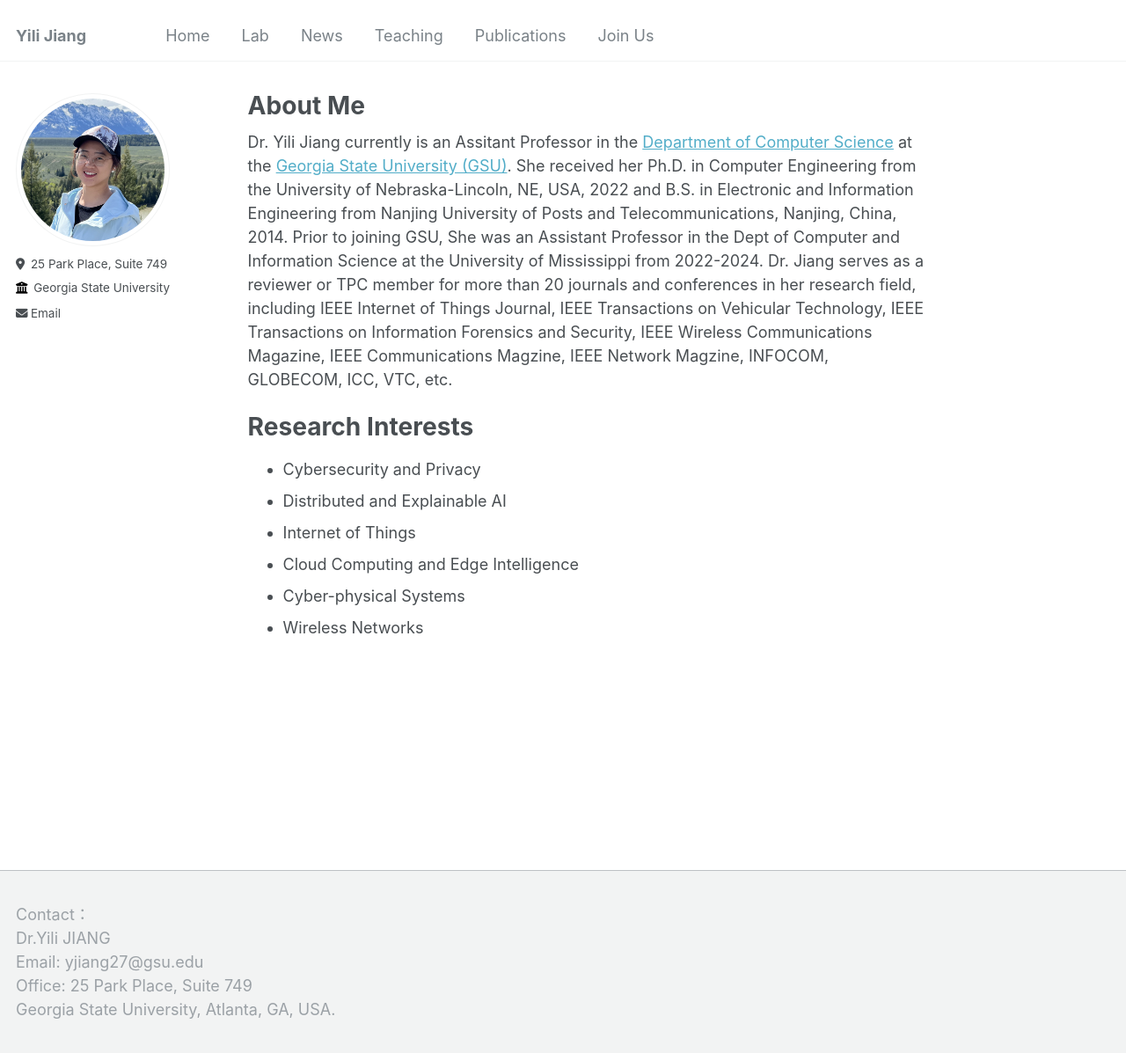
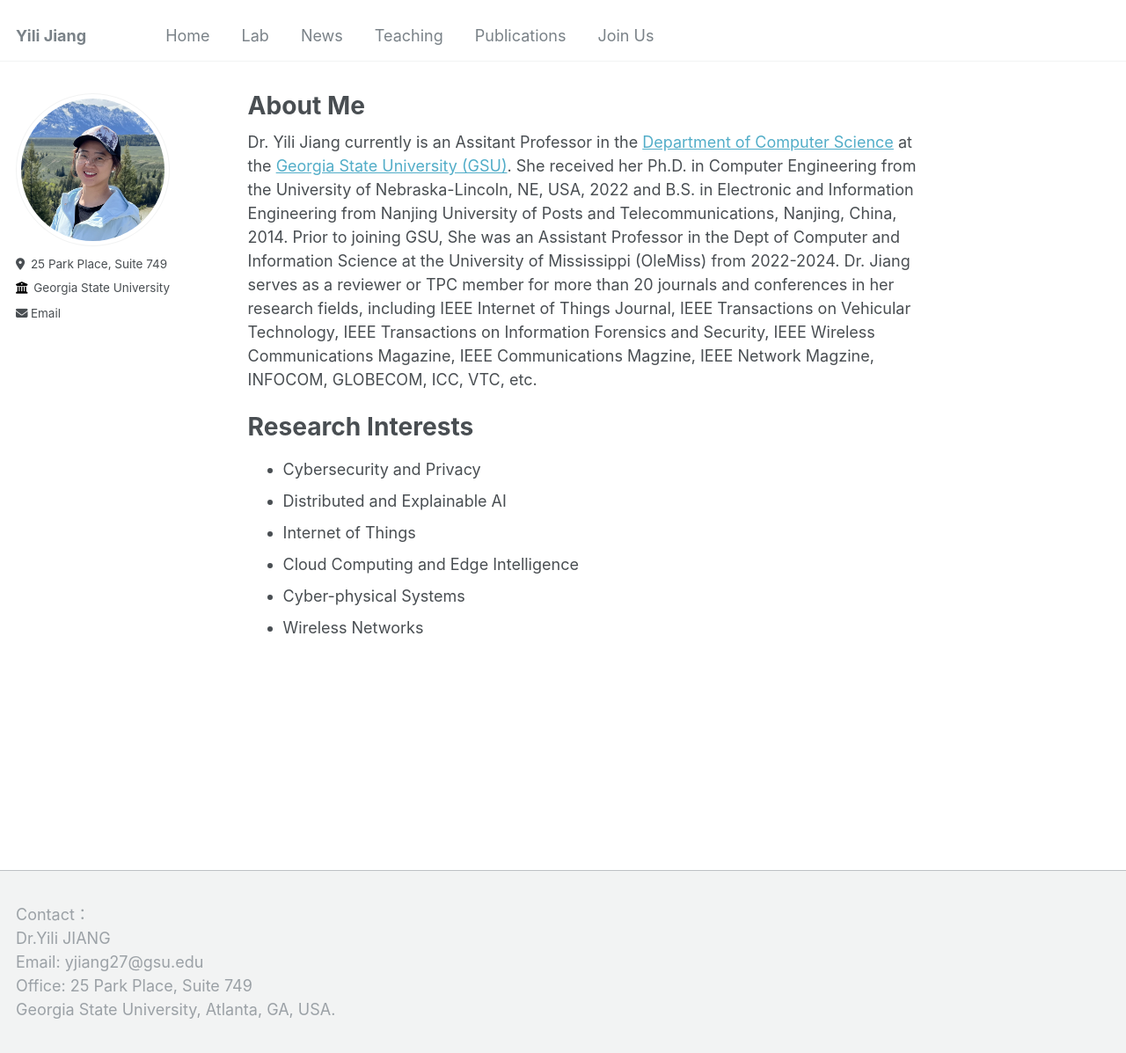
Before and after one commit to suhbrina-perry/suhbrina-perry.github.io, a Jekyll site: the page built from _pages/home.md, in a window 1280 px wide and 1220 px high. Shown: the top 1197 px of the window at 88% size. Built offline with Jekyll 4.4.1, drawn with Linux system fonts in a browser that asks for light colours.

Commit message:
Update home.md

```diff
--- a/_pages/home.md
+++ b/_pages/home.md
@@ -6,7 +6,7 @@ redirect_from:
   - /home/
   - /home.html
 ---
-Dr. Yili Jiang currently is an Assitant Professor in the [Department of Computer Science](https://csds.gsu.edu/) at the [Georgia State University (GSU)](https://www.gsu.edu/). She received her Ph.D. in Computer Engineering from the University of Nebraska-Lincoln, NE, USA, 2022 and B.S. in Electronic and Information Engineering from Nanjing University of Posts and Telecommunications, Nanjing, China, 2014. Prior to joining GSU, She was an Assistant Professor in the Dept of Computer and Information Science at the University of Mississippi from 2022-2024. Dr. Jiang serves as a reviewer or TPC member for more than 20 journals and conferences in her research field, including IEEE Internet of Things Journal, IEEE Transactions on Vehicular Technology, IEEE Transactions on Information Forensics and Security, IEEE Wireless Communications Magazine, IEEE Communications Magzine, IEEE Network Magzine, INFOCOM, GLOBECOM, ICC, VTC, etc.
+Dr. Yili Jiang currently is an Assitant Professor in the [Department of Computer Science](https://csds.gsu.edu/) at the [Georgia State University (GSU)](https://www.gsu.edu/). She received her Ph.D. in Computer Engineering from the University of Nebraska-Lincoln, NE, USA, 2022 and B.S. in Electronic and Information Engineering from Nanjing University of Posts and Telecommunications, Nanjing, China, 2014. Prior to joining GSU, She was an Assistant Professor in the Dept of Computer and Information Science at the University of Mississippi (OleMiss) from 2022-2024. Dr. Jiang serves as a reviewer or TPC member for more than 20 journals and conferences in her research fields, including IEEE Internet of Things Journal, IEEE Transactions on Vehicular Technology, IEEE Transactions on Information Forensics and Security, IEEE Wireless Communications Magazine, IEEE Communications Magzine, IEEE Network Magzine, INFOCOM, GLOBECOM, ICC, VTC, etc.
 
 Research Interests
 ======
```
